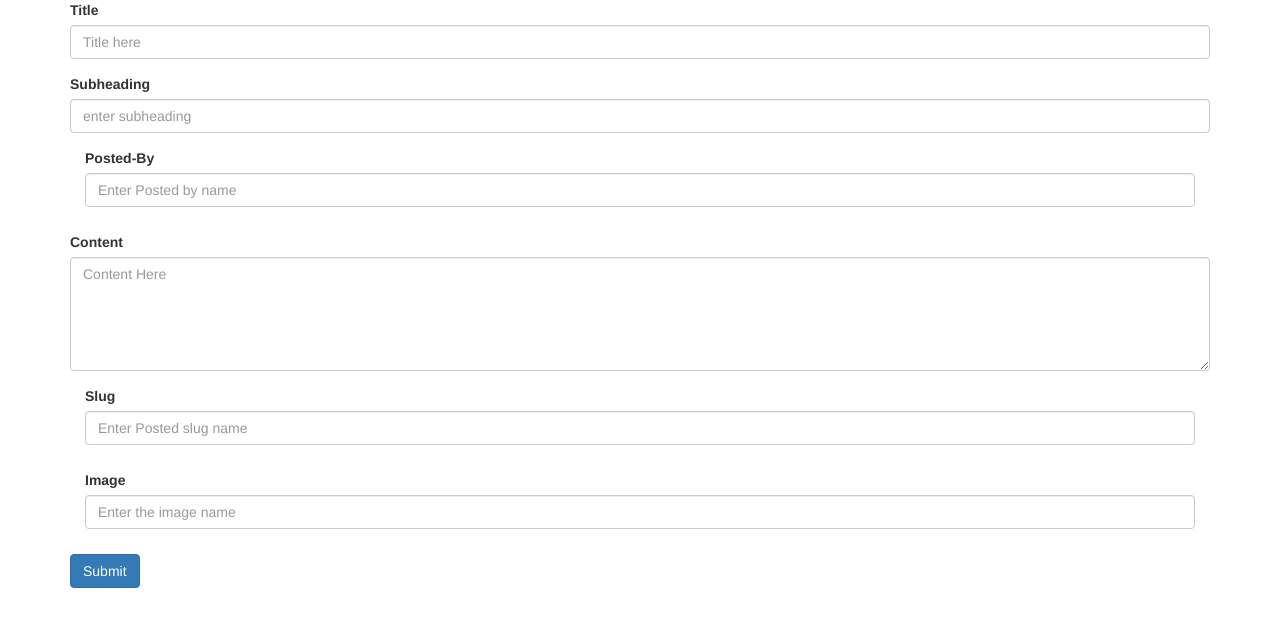
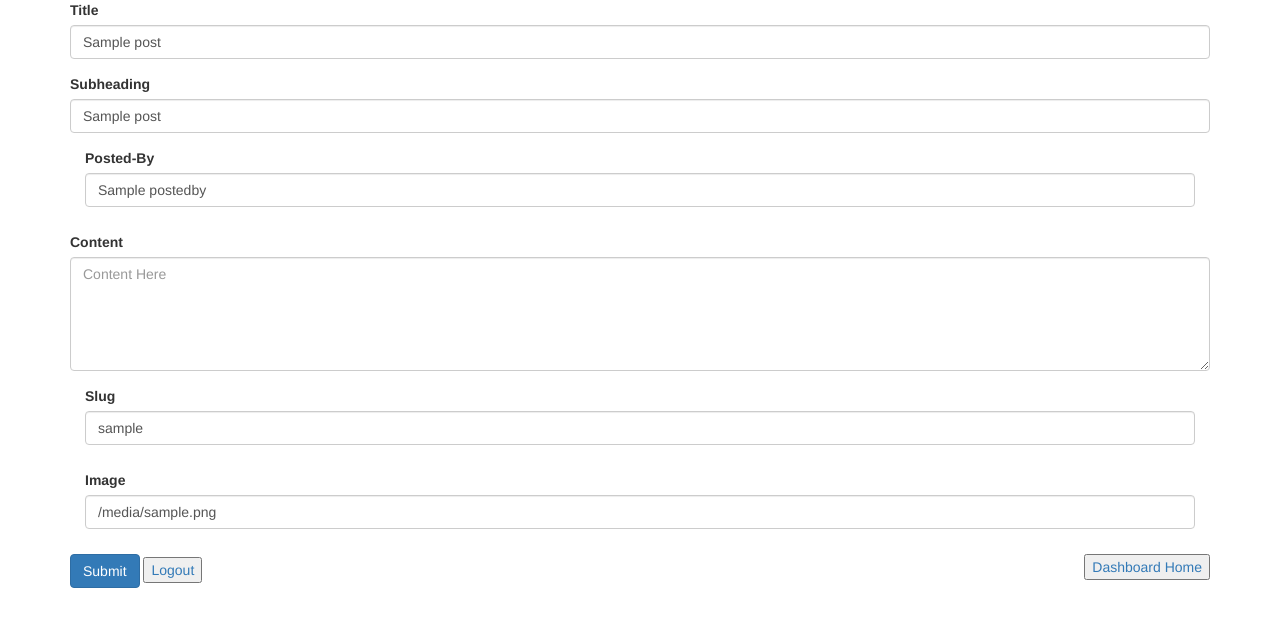
Before and after one commit to AzharUddinSheikh/Web-App, a Flask app: template Web Developed/templates/edit.html in a window 1280 px wide. Shown: the top 627 px of the page. Run offline with Flask 2, Linux system fonts and the light colour scheme; the template is opened without the code that fills it: most values are stand-ins (such as "Sample title", 1, 10 or a date in 2020); some libraries are stand-ins or nearby versions.

Commit message:
we have provide 2 button logout and home also we successfully edited out post but content isnt showing yet

```diff
--- a/Web Developed/main.py
+++ b/Web Developed/main.py
@@ -10,6 +10,7 @@ local_server = True
 with open('config.json', 'r') as c:
     params = json.load(c)["params"]
 
+# initiating flask a
 app = Flask(__name__)
 
 # setting mail config of gmail
@@ -133,7 +134,7 @@ def insert(sno):
             box_img = request.form.get('img')
 
             # all name from html post request are in variable
-            # if sno == 0 then we add new user if sno is something else then we edit
+# if sno == 0 then we add new user if sno is something else then we edit
 
             if sno == '0':
                 post = Posts(date=datetime.now(), title=box_title, slug=box_slug, content=box_content,
@@ -141,7 +142,21 @@ def insert(sno):
                 db.session.add(post)
                 db.session.commit()
 
-        return render_template('edit.html', params=params, sno=sno)
+# edit it if sno not 0
+            else:
+                post = Posts.query.filter_by(sno=sno).first()
+                post.title = box_title
+                post.slug = box_slug
+                post.subheading = box_subheading
+                post.img_file = box_img
+                post.postedby = box_postedby
+                post.content = box_content
+                post.date = datetime.now()
+                db.session.commit()
+
+                return redirect('/edit/'+sno)
+        post = Posts.query.filter_by(sno=sno).first()
+        return render_template('edit.html', params=params, post=post)
 
 
 if __name__ == ("__main__"):
--- a/Web Developed/templates/dashboard.html
+++ b/Web Developed/templates/dashboard.html
@@ -10,10 +10,12 @@
                 <div class="site-heading">
                     <h1>ADMIN PANEL</h1>
                     <span class="subheading">MANAGE YOUR POST CRUD</span>
+
                 </div>
             </div>
         </div>
     </div>
+    <a href="/edit/0"><button style="float: right;">Logout</button></a>
 </header>
 
 <div>
--- a/Web Developed/templates/edit.html
+++ b/Web Developed/templates/edit.html
@@ -15,12 +15,12 @@
     <div class="container">
 
 
-        <form name="sentMessage" id="contactForm" action="/edit/{{sno}}" method="POST" novalidate>
+        <form name="sentMessage" id="contactForm" action="/edit/{{post.sno}}" method="POST" novalidate>
             <div class="control-group">
                 <div class="form-group floating-label-form-group controls">
                     <label>Title</label>
                     <input type="text" class="form-control" placeholder="Title here" name="title" id="title" required
-                        data-validation-required-message="Please enter your title name.">
+                        data-validation-required-message="Please enter your title name." value="{{post.title}}">
                     <p class="help-block text-danger"></p>
                 </div>
             </div>
@@ -28,7 +28,8 @@
                 <div class="form-group floating-label-form-group controls">
                     <label>Subheading</label>
                     <input type="text" class="form-control" name="subheading" placeholder="enter subheading"
-                        id="subheading" required data-validation-required-message="Please enter subheading of title.">
+                        id="subheading" required data-validation-required-message="Please enter subheading of title."
+                        value="{{post.subheading}}">
                     <p class="help-block text-danger"></p>
                 </div>
             </div>
@@ -36,15 +37,17 @@
                 <div class="form-group col-xs-12 floating-label-form-group controls">
                     <label>Posted-By</label>
                     <input type="text" class="form-control" placeholder="Enter Posted by name" name="postedby"
-                        id="postedby" required data-validation-required-message="Please the name of Poster.">
+                        id="postedby" required data-validation-required-message="Please the name of Poster."
+                        value="{{post.postedby}}">
                     <p class="help-block text-danger"></p>
                 </div>
             </div>
             <div class="control-group">
                 <div class="form-group floating-label-form-group controls">
                     <label>Content</label>
-                    <textarea rows="5" class="form-control" placeholder="Content Here" name="content" id="content"
-                        required data-validation-required-message="Please enter a message."></textarea>
+                    <textarea rows="5" class="form-control" placeholder="Content Here" value="{{post.content}}"
+                        name="content" id="content" required
+                        data-validation-required-message="Please enter a message."></textarea>
                     <p class="help-block text-danger"></p>
                 </div>
             </div>
@@ -52,7 +55,7 @@
                 <div class="form-group col-xs-12 floating-label-form-group controls">
                     <label>Slug</label>
                     <input type="text" class="form-control" placeholder="Enter Posted slug name" name="slug" id="slug"
-                        required data-validation-required-message="Please the slug .">
+                        required data-validation-required-message="Please the slug ." value="{{post.slug}}">
                     <p class="help-block text-danger"></p>
                 </div>
             </div>
@@ -60,7 +63,8 @@
                 <div class="form-group col-xs-12 floating-label-form-group controls">
                     <label>Image</label>
                     <input type="text" class="form-control" placeholder="Enter the image name" name="img" id="img"
-                        required data-validation-required-message="Please the name of image file .">
+                        required data-validation-required-message="Please the name of image file ."
+                        value="{{post.img_file}}">
                     <p class="help-block text-danger"></p>
                 </div>
             </div>
@@ -68,7 +72,8 @@
             <div id="success"></div>
 
             <button type="submit" class="btn btn-primary" id="sendMessageButton">Submit</button>
-
+            <a href="/dashboard"><button style="float: right;">Dashboard Home</button></a>
+            <a href="/logout"><button style="float: bottom;">Logout</button></a>
 
         </form>
     </div>
```
